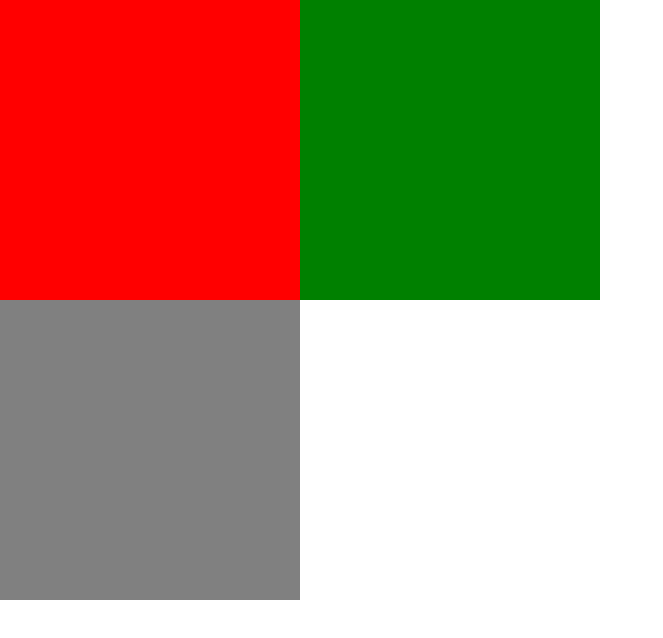
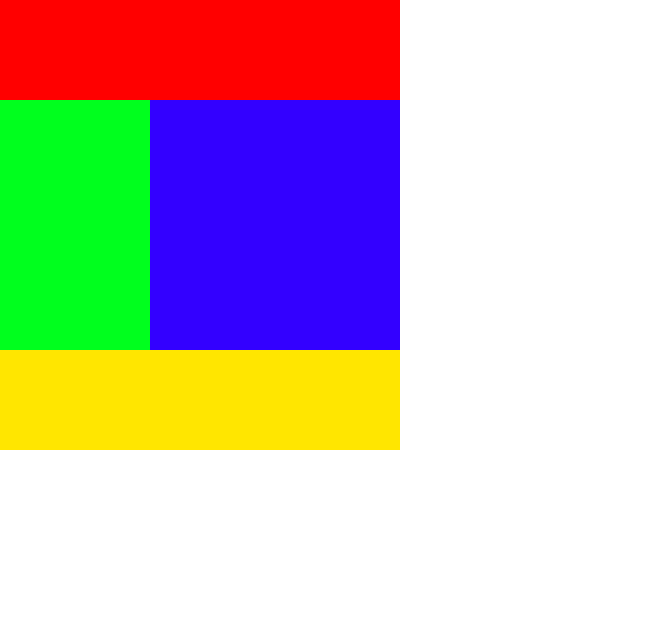
Before and after one commit to hitomiiiiii/SpaceAndColor, a plain HTML site: page index.html in a window 1280 px wide. Shown: the whole page, without its empty margins (0-663 px from the left). Drawn offline with Linux system fonts and the light colour scheme.

Commit message:
初級パズル

```diff
--- a/index.html
+++ b/index.html
@@ -1,17 +1,21 @@
 <!DOCTYPE html>
 <html lang="ja">
+
 <head>
   <meta charset="UTF-8">
   <meta http-equiv="X-UA-Compatible" content="IE=edge">
   <meta name="viewport" content="width=device-width, initial-scale=1.0">
   <title>Document</title>
-<link rel="stylesheet" href="style.css">
+  <link rel="stylesheet" href="style.css">
 </head>
+
 <body>
-  <div class="flex">
-    <div class="red--box"></div>
-    <div class="green--box"></div>
-    </div>
-    <div class="gray--box"></div>
+  <header class="red--box"></header>
+  <main class="flex">
+    <main class="green--box"></main>
+    <main class="blue--box"></main>
+  </main>
+  <footer class="yellow--box"></footer>
 </body>
+
 </html>
--- a/style.css
+++ b/style.css
@@ -1,22 +1,33 @@
 @charset "utf-8";
+
 body {
-margin: 0;
+  margin: 0;
 }
+
+.red--box {
+  width: 400px;
+  height: 100px;
+  background: red;
+}
+
 .flex {
-display: flex;
+  display: flex;
 }
-.red--box {
-width: 300px;
-height: 300px;
-background: red;
+
+.green--box {
+  width: 150px;
+  height: 250px;
+  background: #00ff1e;
 }
-.green--box {
-width: 300px;
-height: 300px;
-background: green;
+
+.blue--box {
+  width: 250px;
+  height: 250px;
+  background: #3300ff;
 }
-.gray--box {
-width: 300px;
-height: 300px;
-background: gray;
+
+.yellow--box {
+  width: 400px;
+  height: 100px;
+  background: #ffe600;
 }
```
